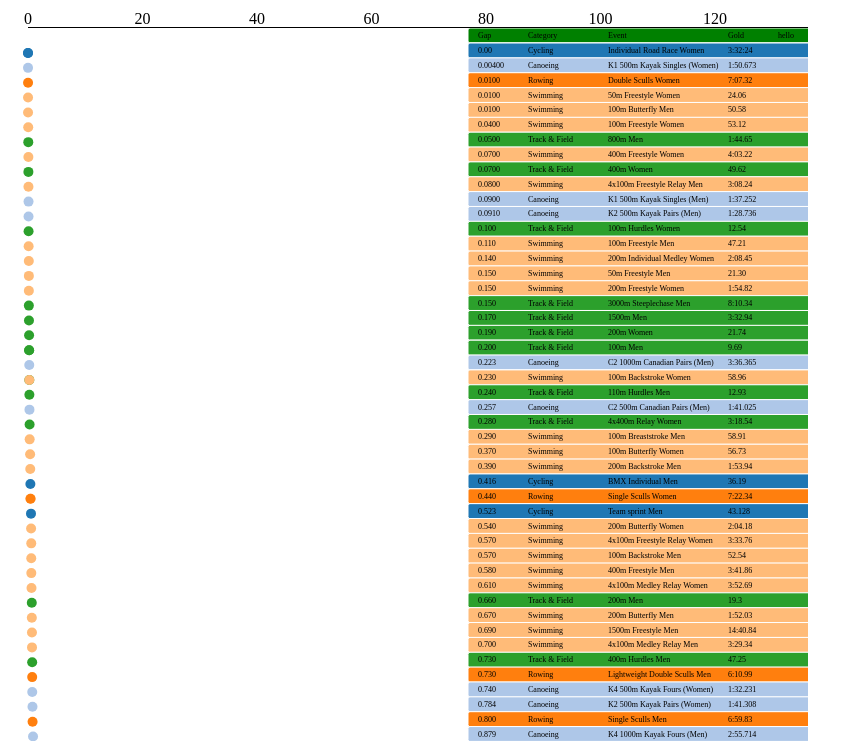
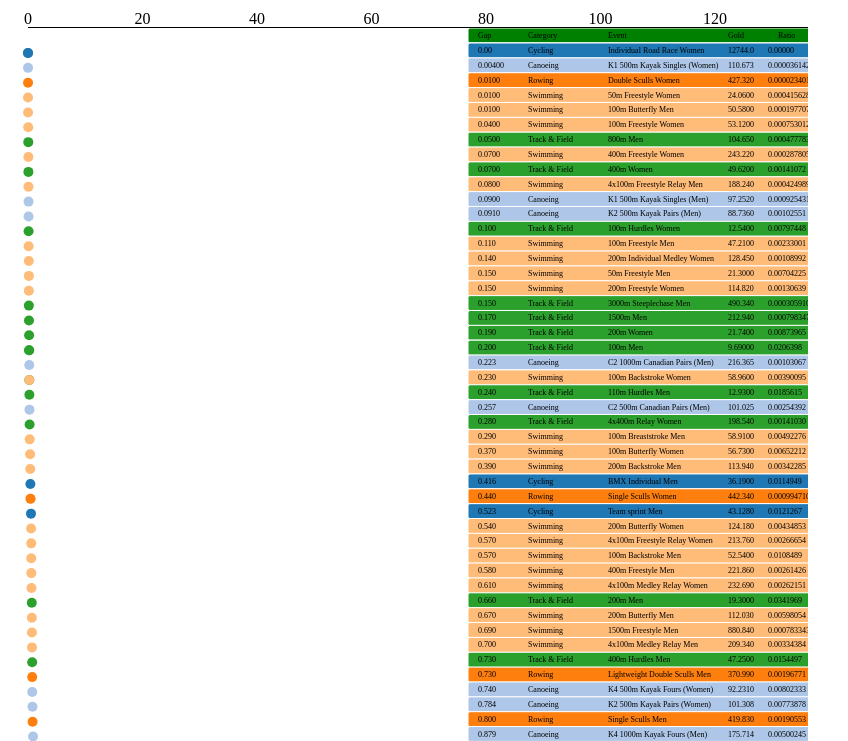
Before and after one commit to makoto/thegap, a plain HTML site: page index2.html in a window 1280 px wide. Shown: the top 741 px of the page, without its empty margins (0-848 px from the left). Drawn offline with Linux system fonts and the light colour scheme.

Commit message:
Changed gold time into sec and added ratio

```diff
--- a/index2.html
+++ b/index2.html
@@ -66,7 +66,7 @@
       chart
         .append('a')
           .attr('id', 'first')
-          .attr('xlink:href', '#first')
+          .attr('xlink:href', '#first_sec')
         .append('text')
           .attr("x", width - 100)
           .attr("y", 10)
@@ -75,12 +75,12 @@
 
       chart
         .append('a')
-          .attr('id', 'category')
-          .attr('xlink:href', '#category')
+          .attr('id', 'ratio')
+          .attr('xlink:href', '#ratio')
           .append('text')
             .attr("x", width - 50)
             .attr("y", 10)
-            .text('hello')
+            .text('Ratio')
             .style("font-size", "8px")
 
       d3.json("data.json", function(data) {
@@ -166,10 +166,20 @@
             .attr('class', 'event-first')
             .attr("x", width - 100)
             .attr("y", function(d){return y(d.diff)})
-            .text(function(d){return d.first})
+            .text(function(d){return d.first_sec.toPrecision(6)})
             .style("font-size", "8px")
 
           groupUpdate.select('.event-first')
+            .attr("y", function(d){return y(d.diff)})
+
+          groupEnter.append('text')
+            .attr('class', 'event-ratio')
+            .attr("x", width - 60)
+            .attr("y", function(d){return y(d.diff)})
+            .text(function(d){return d.ratio.toPrecision(6)})
+            .style("font-size", "8px")
+
+          groupUpdate.select('.event-ratio')
             .attr("y", function(d){return y(d.diff)})
 
 
@@ -177,10 +187,6 @@
             .scale(x)
             .orient("top")
             .tickSize(1)
-            // .tickValues(data)
-            // .tickFormat(d3.format(".2f"))
-            // .tickPadding(1)
-            // .tickSubdivide(1)
 
           group.exit().remove()
 
@@ -201,7 +207,10 @@
             }else{
               reverse == false
             };
-            var sorted = Data.sort(function(a,b){return d3.ascending(a[key], b[key])});
+            var sorted = data.sort(function(a,b){return d3.ascending(a[key], b[key])});
+            sorted.forEach(function(d){
+              console.log(d[key])
+            })
             if (reverse) {
               sorted = sorted.reverse()
             };
```
